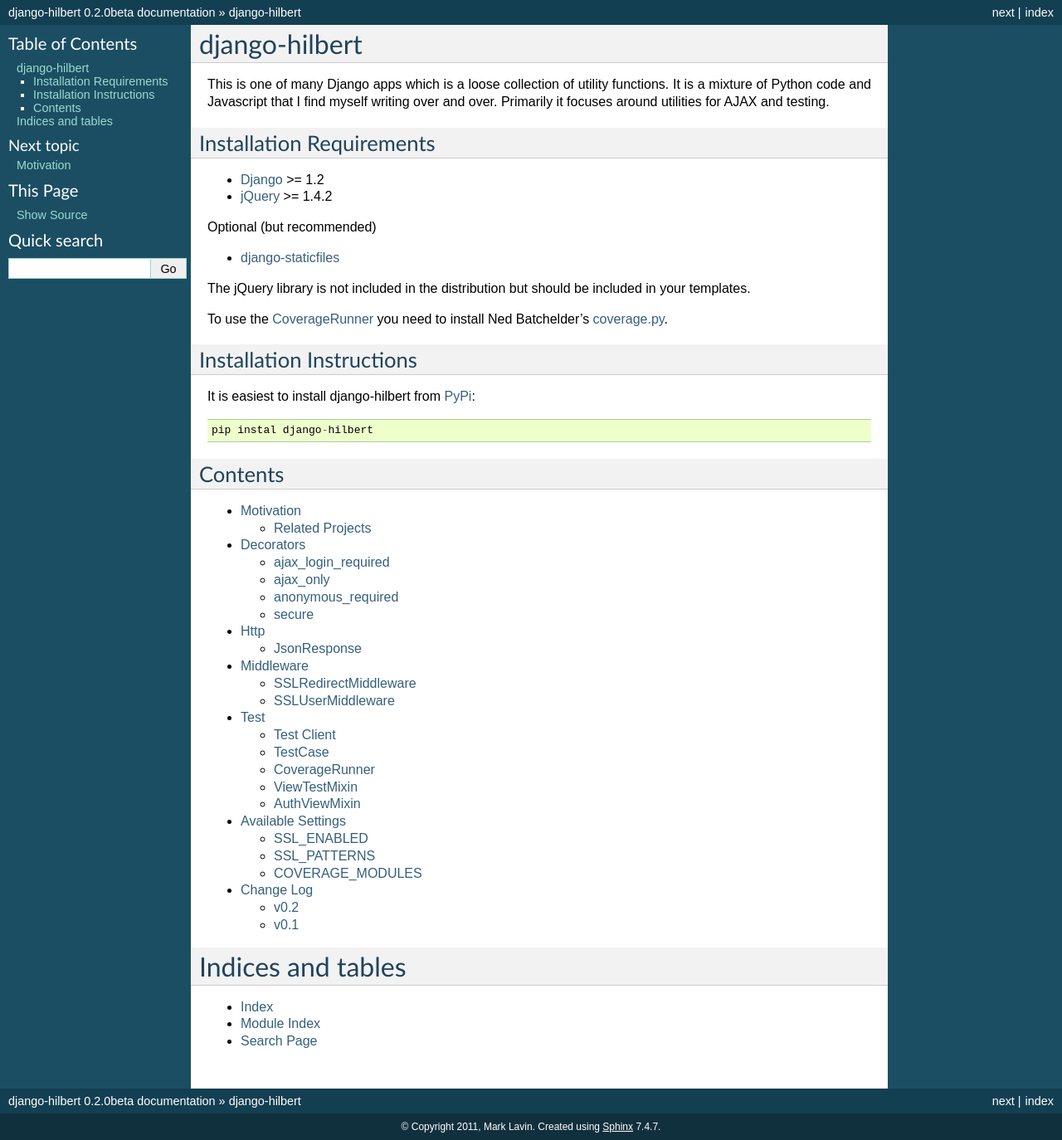
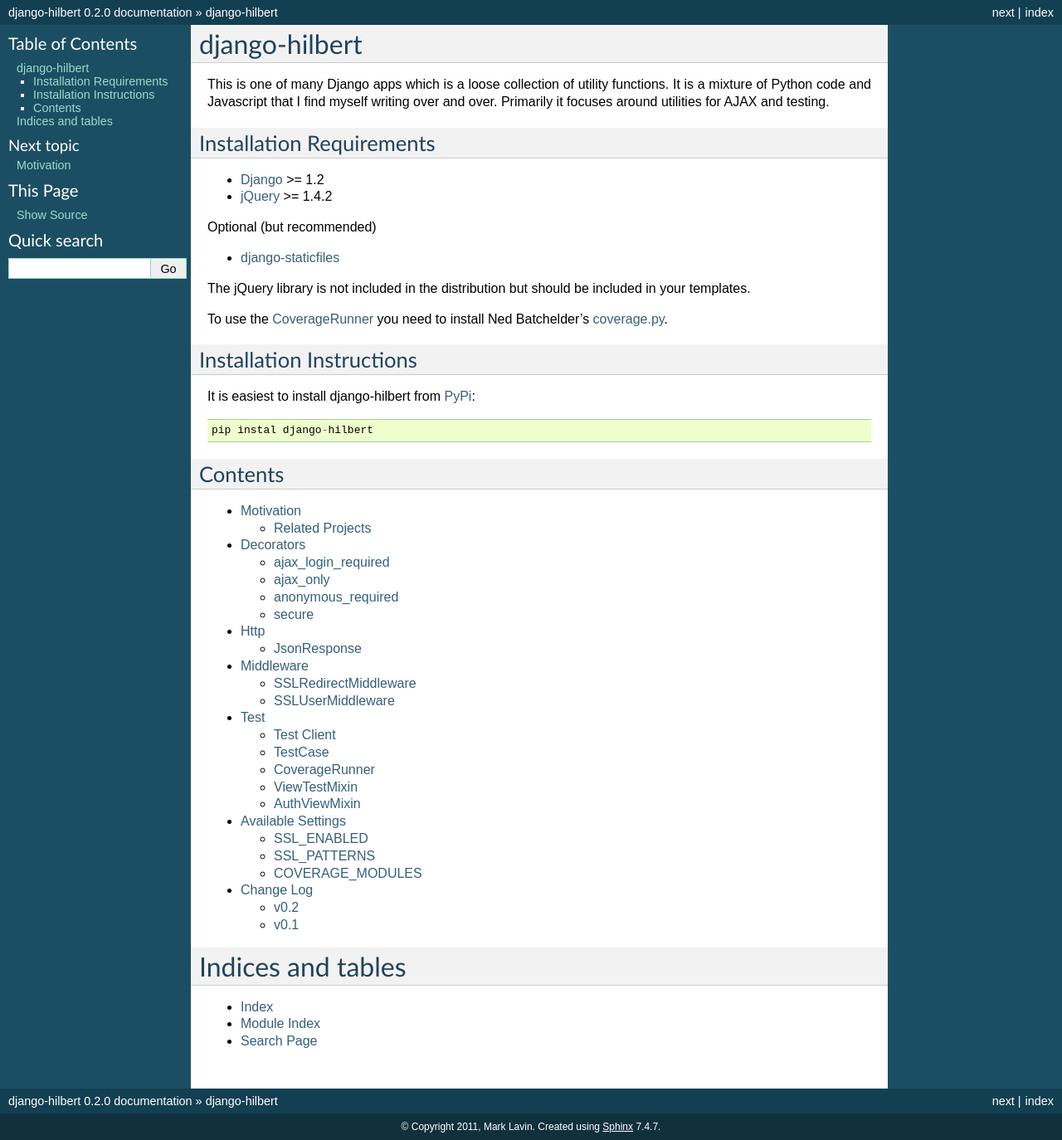
Before and after one commit to mlavin/django-hilbert, a Sphinx documentation site: the page built from docs/index.rst, in a window 1280 px wide. Shown: the whole page at 83% size. Built offline with Sphinx 7.4.7, drawn with Linux system fonts in a browser that asks for light colours.

```diff
--- a/docs/conf.py
+++ b/docs/conf.py
@@ -50,7 +50,7 @@ copyright = u'2011, Mark Lavin'
 # The short X.Y version.
 version = '0.2'
 # The full version, including alpha/beta/rc tags.
-release = '0.2.0beta'
+release = '0.2.0'
 
 # The language for content autogenerated by Sphinx. Refer to documentation
 # for a list of supported languages.
--- a/hilbert/__init__.py
+++ b/hilbert/__init__.py
@@ -8,7 +8,7 @@ __version_info__ = {
     'major': 0,
     'minor': 2,
     'micro': 0,
-    'releaselevel': 'beta'
+    'releaselevel': 'final'
 }
 
 def get_version():
```
